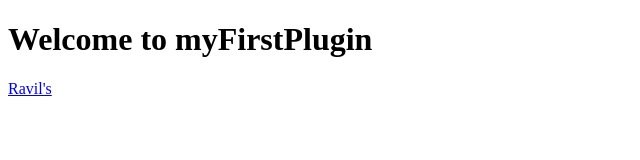
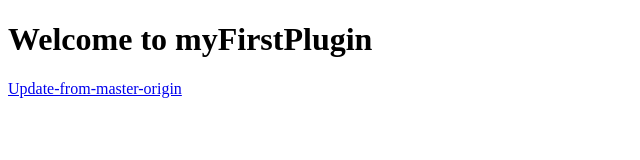
Before and after one commit to Ravil-Shafikov/myFirstPlugin, a plain HTML site: page index.html in a window 1280 px wide. Shown: the whole page, without its empty margins (0-640 px from the left). Drawn offline with Linux system fonts and the light colour scheme.

```diff
--- a/index.html
+++ b/index.html
@@ -9,7 +9,7 @@
     <script src="tutorial.js"></script>
     <div class="content">
         <h1>Welcome to myFirstPlugin</h1>
-        <a href="https://github.com/Ravil2707/myFirstPlugin">Ravil's</a>
+        <a href="https://github.com/Ravil2707/myFirstPlugin">Update-from-master-origin</a>
     </div>
 </body>
 </html>
```
